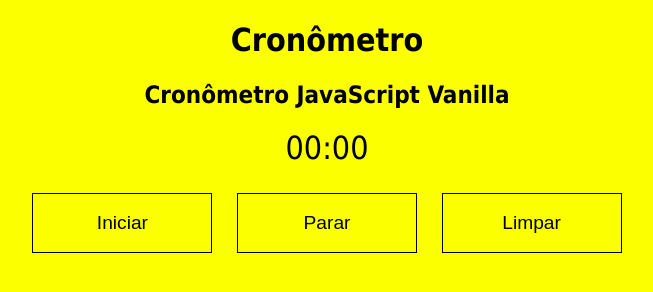
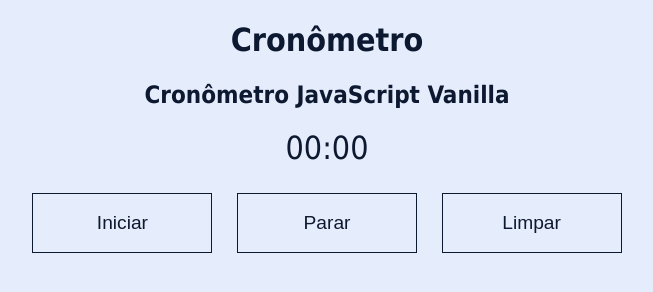
Before and after one commit to rrodrigues345/js-cronometro, a plain HTML site: page index.html in a window 1280 px wide. Shown: the whole page, without its empty margins (313-966 px from the left). Drawn offline with Linux system fonts and the light colour scheme.

Commit message:
Updating cronometro-js

```diff
--- a/style.css
+++ b/style.css
@@ -1,13 +1,18 @@
 
 
 body {
-    background-color:rgb(251, 255, 0);
+    background-color:#E5ECFB;
 }
 
 .caixa {
     font-family: Tahoma;
     text-align: center;
-    color: black;
+    color: #0D1931;
+    /* border: solid 1px #0D1931;
+    border-radius: 20px;
+    padding: 50px 10px;
+    width: 100px;
+    margin: 10px; */
 }
 
 #segundos, #decimos, #pontos {
@@ -15,12 +20,12 @@ body {
   }
 
 button {
-    color: black;
+    color: #0D1931;
     font-size: 1.2em;
-    border: solid 1px black;
+    border: solid 1px #0D1931;
     padding: 18px 10px;
     width: 180px;
     margin: 10px;
-    background-color:rgb(251, 255, 0);
+    background-color:#E5ECFB;
 
 }
```
Also changed, not shown: cronometro.png.
